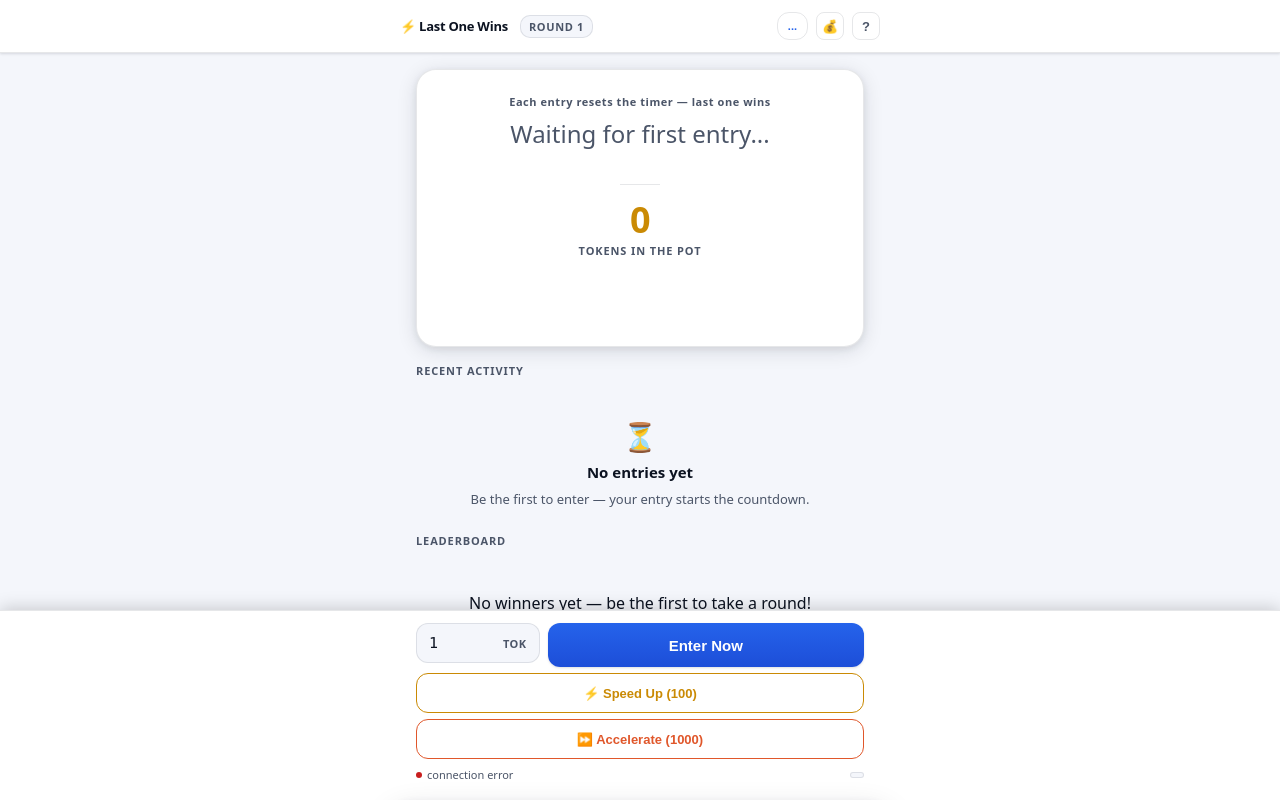
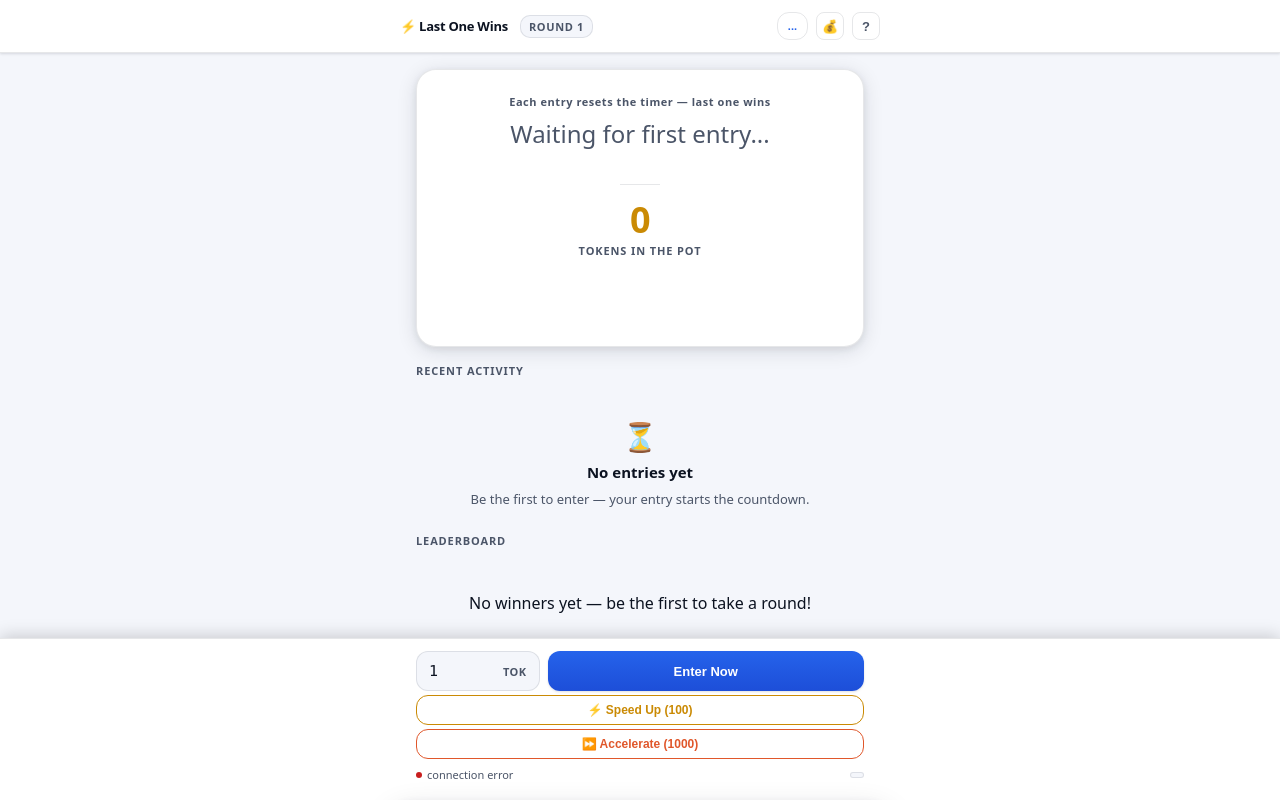
Before and after one commit to Usernode-Labs/usernode-last-one-wins-dapp, a website: page public/index.html in a window 1280 px wide. Drawn offline with Linux system fonts and the light colour scheme; no server answers.

Commit message:
Homeroom bot: #20 Reduce button size and spacing in UI

```diff
--- a/public/index.html
+++ b/public/index.html
@@ -333,18 +333,18 @@
       display: inline-flex;
       align-items: center;
       justify-content: center;
-      padding: 11px var(--space-4);
+      padding: 7px var(--space-4);
       border-radius: 12px;
       border: none;
       background: linear-gradient(180deg, var(--accent) 0%, var(--accent-strong) 100%);
       color: #fff;
-      font-size: var(--text-base);
+      font-size: var(--text-sm);
       font-weight: 700;
       cursor: pointer;
       text-align: center;
       transition: opacity 0.15s, transform 0.1s;
       box-shadow: var(--shadow-sm);
-      min-height: 44px;
+      min-height: 34px;
     }
     .btn:hover { opacity: 0.9; }
     .btn:active { transform: translateY(1px); opacity: 0.85; }
@@ -361,16 +361,16 @@
       align-items: center;
       justify-content: center;
       width: 100%;
-      padding: 9px var(--space-4);
+      padding: 5px var(--space-4);
       border-radius: 12px;
       border: 1.5px solid var(--gold);
       background: transparent;
       color: var(--gold);
-      font-size: var(--text-sm);
+      font-size: 12px;
       font-weight: 700;
       cursor: pointer;
       transition: background 0.15s, color 0.15s, transform 0.1s, opacity 0.15s;
-      min-height: 40px;
+      min-height: 30px;
     }
     .btn-speedup:hover { background: var(--gold); color: #1a1205; }
     .btn-speedup:active { transform: translateY(1px); }
@@ -1010,10 +1010,10 @@
         </div>
         <button class="btn" id="sendBtn">Enter Now</button>
       </div>
-      <div style="margin-top:6px;">
+      <div style="margin-top:4px;">
         <button class="btn-speedup" id="speedupBtn" title="Available once a round is live">⚡ Speed Up (100)</button>
       </div>
-      <div style="margin-top:6px;">
+      <div style="margin-top:4px;">
         <button class="btn-speedup" id="accelerateBtn" style="border-color:#e0572b;color:#e0572b;" title="Available once a round is live">⏩ Accelerate (1000)</button>
       </div>
       <div class="error-msg" id="errorMsg"></div>
```
Also changed, not shown: 1 other file.
